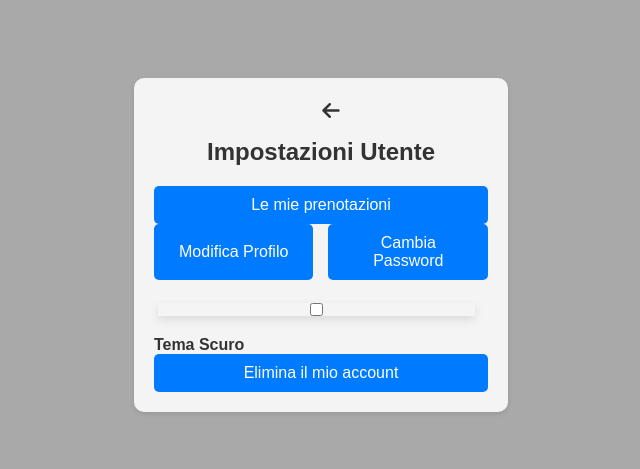
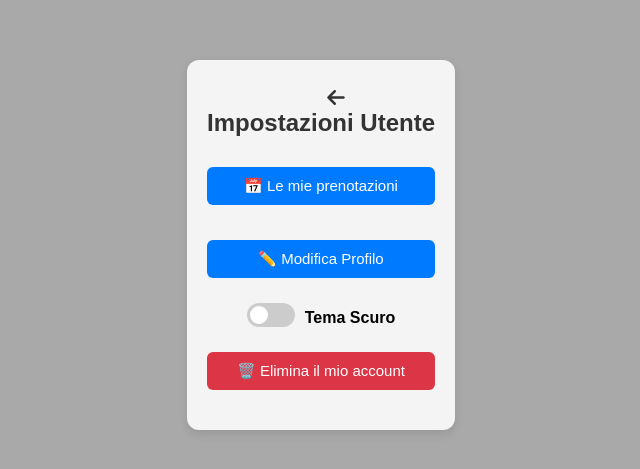
Before and after one commit to Emanuele0103/PlaySport, an Angular app in the folder PlaySportFE/: page /settings in a window 1280 px wide. Shown: the part 155-624 px from the top of the page, without its empty margins (319-959 px from the left). Built offline with nearby package versions, Linux system fonts and the light colour scheme; no server answers.

Commit message:
Improve home and settings section

```diff
--- a/PlaySportFE/src/app/home/home.component.html
+++ b/PlaySportFE/src/app/home/home.component.html
@@ -1,6 +1,12 @@
 <div class="container">
   <!-- Sidebar -->
   <div class="sidebar">
+    <!-- Profilo utente -->
+    <div class="user-profile" *ngIf="user$">
+      <img [src]="user$.avatar || 'assets/default-avatar.png'" alt="Avatar" class="avatar" />
+      <p class="username">{{ user$.firstname }} {{ user$.lastname }}</p>
+    </div>
+
     <h2>Sport</h2>
     <button class="button" (click)="selectSport('calcio')">Calcio</button>
     <button class="button" (click)="selectSport('padel')">Padel</button>
--- a/PlaySportFE/src/app/settings/settings.component.css
+++ b/PlaySportFE/src/app/settings/settings.component.css
@@ -1,93 +1,212 @@
+/* Contenitore principale */
 .settings-container {
-    padding: 20px; /* Padding generale per il contenitore */
+  position: relative;
+  padding: 30px 20px;
+  background-color: #f4f4f4;
+  border-radius: 12px;
+  box-shadow: 0 4px 10px rgba(0, 0, 0, 0.1);
+  max-width: 500px;
+  margin: 40px auto;
 }
 
+/* Titolo */
 .settings-title {
-    text-align: center; /* Centra il titolo */
-    margin-bottom: 20px; /* Margine sotto il titolo */
-    font-size: 24px; /* Dimensione del font */
-    color: #333; /* Colore del font */
+  text-align: center;
+  margin-bottom: 30px;
+  font-size: 24px;
+  color: #333;
 }
 
-  .button-group {
-    display: flex; /* Usa flexbox per gestire il layout dei bottoni */
-    justify-content: center; /* Centra i bottoni orizzontalmente */
-    gap: 15px; /* Spazio tra i bottoni */
-    margin-bottom: 20px; /* Margine sotto il gruppo di bottoni */
-  }
-
-  .settings-button {
-    background-color: #007bff; /* Colore di sfondo dei bottoni */
-    color: white; /* Colore del testo */
-    border: none; /* Rimuove il bordo predefinito */
-    padding: 10px 20px; /* Padding interno per rendere i bottoni più grandi */
-    border-radius: 5px; /* Angoli arrotondati */
-    font-size: 16px; /* Dimensione del font */
-    cursor: pointer; /* Cambia il cursore quando ci si passa sopra */
-    transition: background-color 0.3s; /* Transizione per l'effetto hover */
-  }
-
-  .settings-button:hover {
-    background-color: #0056b3; /* Colore di sfondo quando si passa sopra */
-  }
-
-  form {
-    margin-top: 20px; /* Margine sopra i form per separare i bottoni */
-  }
-
-  .settings-container {
-    position: relative;
-    padding: 20px;
-}
-
+/* Pulsante indietro */
 .back-button {
   position: absolute;
-    top: 10px;
-    left: 10px;
+  top: 15px;
+  left: 15px;
   background: none;
   border: none;
+  font-size: 20px;
   cursor: pointer;
-    font-size: 20px;
-    color: #333; /* Colore dell'icona */
+  color: #333;
   transition: color 0.3s;
 }
 
 .back-button:hover {
-    color: #007bff; /* Colore quando l'utente passa sopra l'icona */
+  color: #007bff;
 }
 
-.settings-title {
-    text-align: center;
-    margin-top: 40px; /* Distanza dal pulsante di ritorno */
+/* Gruppo di pulsanti */
+.button-group {
+  display: flex;
+  justify-content: center;
+  gap: 15px;
+  flex-wrap: wrap;
+  margin-bottom: 25px;
 }
 
-.settings-container {
-  padding: 20px;
-  background-color: #f4f4f4; /* Colore di sfondo chiaro */
-  border-radius: 10px; /* Angoli arrotondati */
-  box-shadow: 0 2px 5px rgba(0, 0, 0, 0.1); /* Ombra */
+.settings-button {
+  background-color: #007bff;
+  color: white;
+  border: none;
+  padding: 10px 20px;
+  border-radius: 6px;
+  font-size: 15px;
+  cursor: pointer;
+  transition: background-color 0.3s;
 }
 
+.settings-button:hover {
+  background-color: #0056b3;
+}
+
+.settings-button.danger {
+  background-color: #dc3545;
+}
+
+.settings-button.danger:hover {
+  background-color: #c82333;
+}
+
+.settings-button.full {
+  width: 100%;
+  margin-bottom: 10px;
+}
+
+/* Form */
+form {
+  margin-top: 20px;
+}
+
+form div {
+  margin-bottom: 15px;
+}
+
+form label {
+  display: block;
+  font-weight: 600;
+  margin-bottom: 5px;
+}
+
+form input[type="text"],
+form input[type="email"],
+form input[type="tel"],
+form input[type="date"],
+form input[type="password"],
+form select {
+  width: 100%;
+  padding: 10px;
+  border: 1px solid #ccc;
+  border-radius: 6px;
+  box-sizing: border-box;
+}
+
+/* Password + toggle 👁️ */
 .password-input-container {
-  position: relative; /* Necessario per posizionare il pulsante */
-  display: flex; /* Usa flexbox per allineare il pulsante */
-  align-items: center; /* Centra verticalmente */
+  position: relative;
+  display: flex;
+  align-items: center;
 }
 
 .password-input-container input {
-  width: 500px; /* Larghezza fissa */
-  padding: 10px; /* Padding interno */
-  border: 1px solid #ccc; /* Bordo dell'input */
-  border-radius: 5px 0 0 5px; /* Angoli arrotondati a sinistra */
+  flex: 1;
+  padding: 10px;
+  border: 1px solid #ccc;
+  border-radius: 6px 0 0 6px;
 }
 
+.password-input-container button {
+  background-color: #eee;
+  border: 1px solid #ccc;
+  border-left: none;
+  padding: 10px;
+  border-radius: 0 6px 6px 0;
+  cursor: pointer;
+}
 
+.password-input-container button:hover {
+  background-color: #ddd;
+}
+
+/* Messaggi */
 .error-message {
-  color: red;
+  color: #a94442;
+  background-color: #f2dede;
+  padding: 10px;
+  border-radius: 6px;
+  margin-bottom: 15px;
   font-weight: bold;
 }
 
 .success-message {
-  color: green;
+  color: #3c763d;
+  background-color: #dff0d8;
+  padding: 10px;
+  border-radius: 6px;
+  margin-bottom: 15px;
   font-weight: bold;
 }
+
+/* Tema scuro switch */
+.theme-toggle {
+  display: flex;
+  align-items: center;
+  justify-content: center;
+  gap: 10px;
+  margin: 20px 0;
+}
+
+.theme-label {
+  font-weight: bold;
+}
+
+.switch {
+  position: relative;
+  display: inline-block;
+  width: 48px;
+  height: 24px;
+}
+
+.switch input {
+  opacity: 0;
+  width: 0;
+  height: 0;
+}
+
+.slider {
+  position: absolute;
+  top: 0; left: 0; right: 0; bottom: 0;
+  background-color: #ccc;
+  border-radius: 34px;
+  transition: 0.4s;
+}
+
+.slider::before {
+  position: absolute;
+  content: "";
+  height: 18px;
+  width: 18px;
+  left: 3px;
+  bottom: 3px;
+  background-color: white;
+  border-radius: 50%;
+  transition: 0.4s;
+}
+
+input:checked + .slider {
+  background-color: #007bff;
+}
+
+input:checked + .slider::before {
+  transform: translateX(24px);
+}
+
+/* Responsive */
+@media (max-width: 480px) {
+  .button-group {
+    flex-direction: column;
+    gap: 10px;
+  }
+
+  .settings-button {
+    width: 100%;
+  }
+}
--- a/PlaySportFE/src/app/settings/settings.component.html
+++ b/PlaySportFE/src/app/settings/settings.component.html
@@ -5,104 +5,52 @@
 
   <h2 class="settings-title">Impostazioni Utente</h2>
 
-  <div *ngIf="errorMessage" class="error-message">
-    {{ errorMessage }}
+  <div class="button-group full-width">
+    <button class="settings-button full" [routerLink]="['/le-mie-prenotazioni']">
+      📅 Le mie prenotazioni
+    </button>
   </div>
 
-  <div *ngIf="feedbackMessage" class="success-message">
-    {{ feedbackMessage }}
+  <div class="button-group">
+    <button class="settings-button" (click)="showProfileForm()">✏️ Modifica Profilo</button>
   </div>
 
-  <button class="settings-button" [routerLink]="['/le-mie-prenotazioni']">
-    Le mie prenotazioni
+  <!-- Toggle Tema Scuro -->
+  <div class="theme-toggle">
+    <label class="switch">
+      <input type="checkbox" (change)="toggleTheme($event)">
+      <span class="slider round"></span>
+    </label>
+    <span class="theme-label">Tema Scuro</span>
+  </div>
+
+  <!-- Bottone elimina account -->
+  <button class="settings-button danger full" (click)="confirmDelete()">
+    🗑️ Elimina il mio account
   </button>
 
-  <div class="button-group">
-    <button class="settings-button" (click)="showProfileForm()">Modifica Profilo</button>
-    <button class="settings-button" (click)="showChangePassword()">Cambia Password</button>
-  </div>
+  <!-- Modulo modifica profilo -->
+  <div *ngIf="isProfileEditing" class="profile-form">
+    <h3>Modifica Profilo</h3>
 
-  <!-- Form profilo -->
-  <div *ngIf="isProfileEditing">
-    <form #profileForm="ngForm" (ngSubmit)="updateProfile()">
-      <div>
-        <label for="firstname">Nome:</label>
-        <input type="text" id="firstname" [(ngModel)]="user.firstname" name="firstname" required>
-      </div>
+    <form (ngSubmit)="updateProfile()" #profileForm="ngForm">
+      <!-- Email -->
+      <input type="email" [(ngModel)]="user.email" name="email" placeholder="Email" required />
 
-      <div>
-        <label for="lastname">Cognome:</label>
-        <input type="text" id="lastname" [(ngModel)]="user.lastname" name="lastname" required>
-      </div>
+      <!-- Avatar upload -->
+      <label for="avatar">Foto Profilo</label>
+      <input type="file" (change)="onFileSelected($event)" id="avatar" />
 
-      <div>
-        <label for="email">Email:</label>
-        <input type="email" id="email" [(ngModel)]="user.email" name="email" required>
-      </div>
+      <!-- Cambia Password integrato -->
+      <h4>Cambia Password (opzionale)</h4>
+      <input type="password" [(ngModel)]="oldPassword" name="oldPassword" placeholder="Vecchia password" />
+      <input type="password" [(ngModel)]="newPassword" name="newPassword" placeholder="Nuova password" />
 
-      <div>
-        <label for="phoneNumber">Numero di Telefono:</label>
-        <input type="tel" id="phoneNumber" [(ngModel)]="user.phoneNumber" name="phoneNumber" pattern="^[+0-9]{10,15}$"
-          required>
-      </div>
+      <button type="submit" class="settings-button">💾 Salva</button>
+    </form>
 
-      <div>
-        <label for="birthDate">Data di Nascita:</label>
-        <input type="date" id="birthDate" [(ngModel)]="user.birthDate" name="birthDate">
-      </div>
-
-      <div>
-        <label>
-          <input type="checkbox" [(ngModel)]="user.wantsNews" name="wantsNews">
-          Voglio ricevere offerte e aggiornamenti
-        </label>
-      </div>
-
-      <div>
-        <label for="avatar">Immagine Profilo:</label>
-        <input type="file" id="avatar" (change)="onFileSelected($event)">
-      </div>
-
-      <div *ngIf="user.avatar">
-        <img [src]="user.avatar" alt="Avatar" width="100">
-      </div>
-
-      <button type="submit" [disabled]="!profileForm.form.valid">Salva</button>
-    </form>
-  </div>
-
-  <!-- Form password -->
-  <div *ngIf="isPasswordChanging">
-    <form (ngSubmit)="changePassword()">
-      <div>
-        <label for="oldPassword">Password Attuale:</label>
-        <div class="password-input-container">
-          <input [type]="showOldPassword ? 'text' : 'password'" id="oldPassword" [(ngModel)]="oldPassword"
-            name="oldPassword" required>
-          <button type="button" (click)="showOldPassword = !showOldPassword">👁️</button>
-        </div>
-      </div>
-
-      <div>
-        <label for="newPassword">Nuova Password:</label>
-        <div class="password-input-container">
-          <input [type]="showNewPassword ? 'text' : 'password'" id="newPassword" [(ngModel)]="newPassword"
-            name="newPassword" required>
-          <button type="button" (click)="showNewPassword = !showNewPassword">👁️</button>
-        </div>
-      </div>
-
-      <button type="submit">Salva Nuova Password</button>
-    </form>
-  </div>
-
-  <div>
-    <label>
-      <input type="checkbox" (change)="toggleTheme($event)"> Tema Scuro
-    </label>
-  </div>
-
-  <div>
-    <button class="settings-button danger" (click)="confirmDelete()">Elimina il mio account</button>
+    <!-- Feedback -->
+    <p *ngIf="feedbackMessage" class="success">{{ feedbackMessage }}</p>
+    <p *ngIf="errorMessage" class="error">{{ errorMessage }}</p>
   </div>
 </div>
--- a/PlaySportFE/src/app/settings/settings.component.ts
+++ b/PlaySportFE/src/app/settings/settings.component.ts
@@ -9,9 +9,6 @@ import { SharedService } from '../shared/shared.service';
   styleUrls: ['./settings.component.css'],
 })
 export class SettingsComponent implements OnInit {
-  showOldPassword: boolean = false;
-  showNewPassword: boolean = false;
-
   user: UserProfile = {
     firstname: '',
     lastname: '',
@@ -25,7 +22,6 @@ export class SettingsComponent implements OnInit {
   oldPassword: string = '';
   newPassword: string = '';
   isProfileEditing: boolean = false;
-  isPasswordChanging: boolean = false;
   feedbackMessage: string = '';
   errorMessage: string = '';
 
@@ -52,61 +48,52 @@ export class SettingsComponent implements OnInit {
 
   showProfileForm() {
     this.isProfileEditing = true;
-    this.isPasswordChanging = false;
-    this.feedbackMessage = '';
-    this.errorMessage = '';
-  }
-
-  showChangePassword() {
-    this.isProfileEditing = false;
-    this.isPasswordChanging = true;
     this.feedbackMessage = '';
     this.errorMessage = '';
   }
 
   updateProfile() {
     const updatedUserProfile: Partial<UserProfile> = {
-      firstname: this.user.firstname,
-      lastname: this.user.lastname,
       email: this.user.email,
-      phoneNumber: this.user.phoneNumber,
-      birthDate: this.user.birthDate,
-      wantsNews: this.user.wantsNews,
       avatar: this.user.avatar,
     };
 
     this.userService.updateUserProfile(updatedUserProfile).subscribe({
-      next: (response) => {
-        this.feedbackMessage = 'Profilo aggiornato con successo!';
-        this.errorMessage = '';
+      next: () => {
+        if (this.oldPassword && this.newPassword) {
+          this.userService
+            .changePassword(this.oldPassword, this.newPassword)
+            .subscribe({
+              next: (res) => {
+                this.feedbackMessage =
+                  'Email, immagine e password aggiornati con successo!';
+                this.errorMessage = '';
+                this.oldPassword = '';
+                this.newPassword = '';
+                window.scrollTo({ top: 0, behavior: 'smooth' });
+              },
+              error: (error) => {
+                this.feedbackMessage = '';
+                this.errorMessage =
+                  'Email/immagine aggiornati, ma errore nel cambio password: ' +
+                  error.error.message;
+                console.error(error);
+              },
+            });
+        } else {
+          this.feedbackMessage = 'Email e immagine aggiornati con successo!';
+          this.errorMessage = '';
+          window.scrollTo({ top: 0, behavior: 'smooth' });
+        }
+
         (document.getElementById('avatar') as HTMLInputElement).value = '';
-        window.scrollTo({ top: 0, behavior: 'smooth' });
       },
       error: (error) => {
         this.feedbackMessage = '';
-        this.errorMessage = "Errore durante l'aggiornamento del profilo.";
+        this.errorMessage = "Errore durante l'aggiornamento.";
         console.error('Errore aggiornamento profilo:', error);
       },
     });
-  }
-
-  changePassword() {
-    this.userService
-      .changePassword(this.oldPassword, this.newPassword)
-      .subscribe({
-        next: (response) => {
-          this.feedbackMessage = response.message;
-          this.errorMessage = '';
-          this.oldPassword = '';
-          this.newPassword = '';
-          window.scrollTo({ top: 0, behavior: 'smooth' });
-        },
-        error: (error) => {
-          this.errorMessage = error.error.message;
-          this.feedbackMessage = '';
-          console.error('Errore cambio password:', error);
-        },
-      });
   }
 
   onFileSelected(event: any) {
```
Also changed, not shown: PlaySportFE/src/app/home/home.component.css (+21 -0 lines), PlaySportFE/src/app/home/home.component.ts (+57 -15 lines), PlaySportFE/src/app/settings/user.service.ts (+18 -11 lines). Lines whose indentation alone changed are shown as unchanged.
